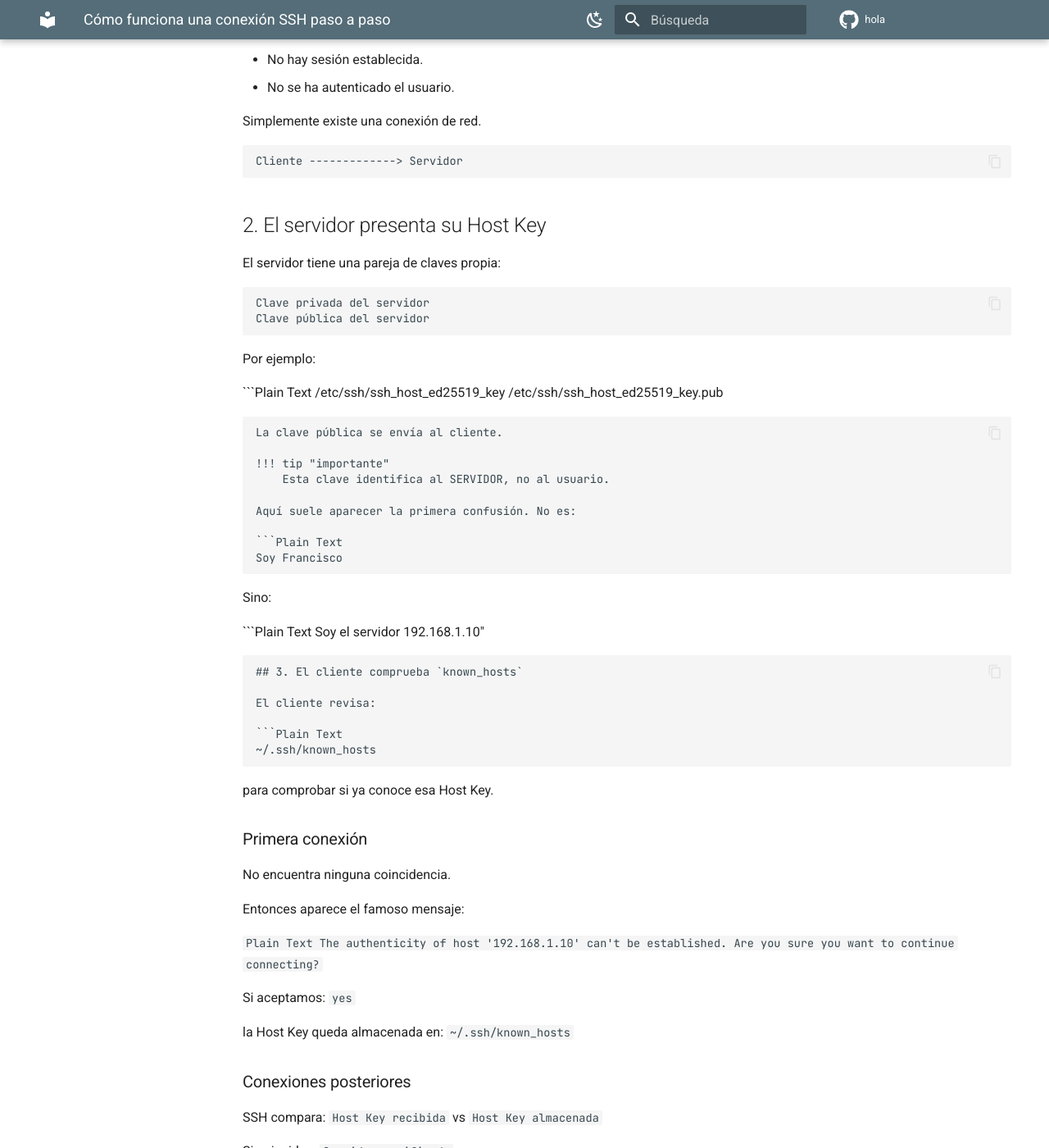
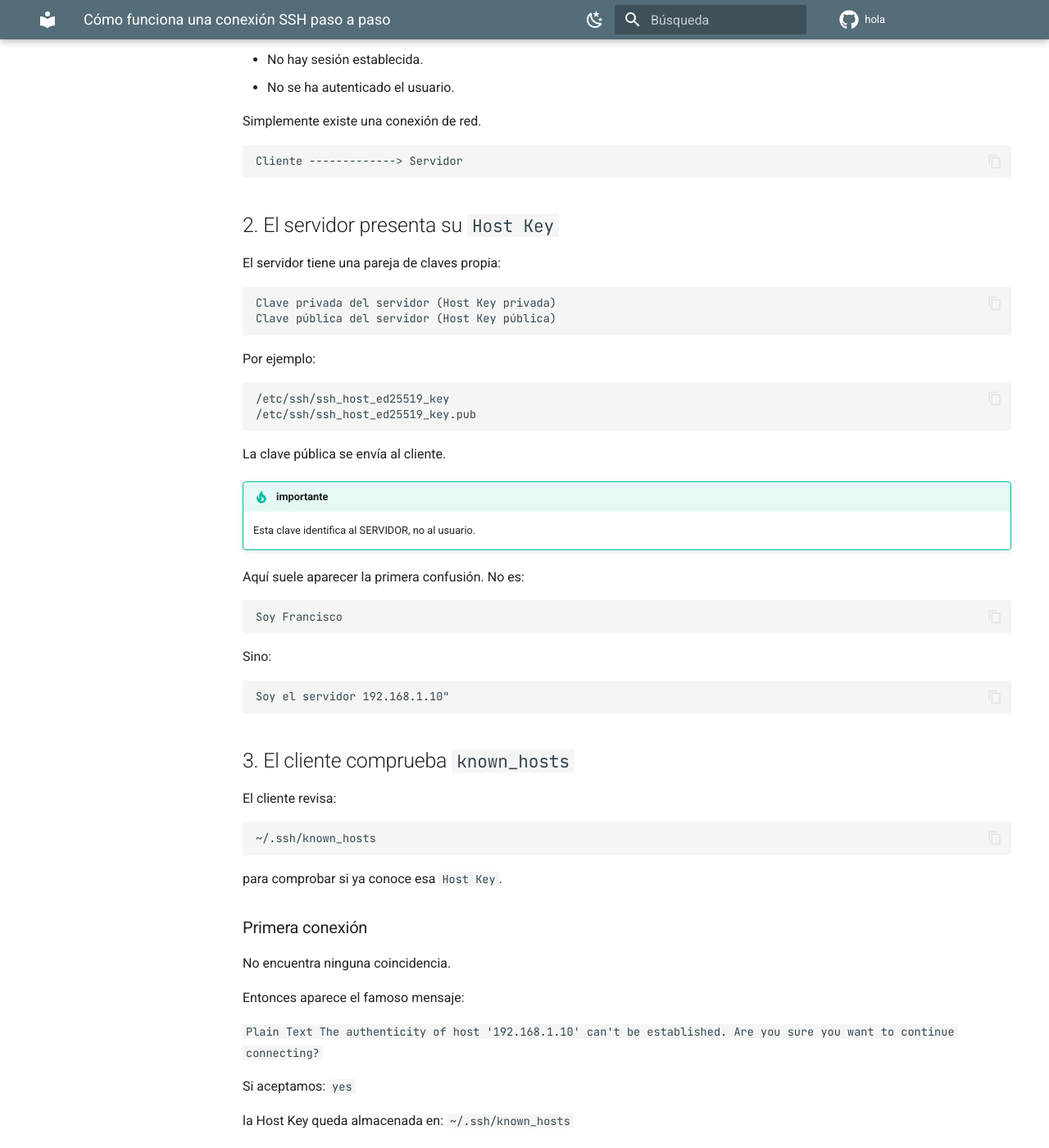
Before and after one commit to fcuadradoa01/hola, an MkDocs documentation site: the page built from docs/sistemas/como-funciona-ssh.md, in a window 1280 px wide and 1400 px high, scrolled down 575 px. Shown: the whole window at 82% size. Built offline with MkDocs 1.6.1 and Material for MkDocs 9.7.7, drawn with Linux system fonts in a browser that asks for light colours; comment, search, counter and statistics services are not loaded.

Commit message:
ssh corrige errores de formato

````diff
--- a/docs/sistemas/como-funciona-ssh.md
+++ b/docs/sistemas/como-funciona-ssh.md
@@ -25,18 +25,18 @@
 Cliente -------------> Servidor
 ```
 
-## 2. El servidor presenta su Host Key
+## 2. El servidor presenta su `Host Key`
 
 El servidor tiene una pareja de claves propia:
 
 ```
-Clave privada del servidor
-Clave pública del servidor
+Clave privada del servidor (Host Key privada)
+Clave pública del servidor (Host Key pública)
 ```
 
 Por ejemplo:
 
-```Plain Text
+```
 /etc/ssh/ssh_host_ed25519_key
 /etc/ssh/ssh_host_ed25519_key.pub
 ```
@@ -48,13 +48,13 @@
 
 Aquí suele aparecer la primera confusión. No es:
 
-```Plain Text
+```
 Soy Francisco
 ```
 
 Sino:
 
-```Plain Text
+```
 Soy el servidor 192.168.1.10"
 ```
 
@@ -62,11 +62,11 @@
 
 El cliente revisa:
 
-```Plain Text
+```
 ~/.ssh/known_hosts
 ```
 
-para comprobar si ya conoce esa Host Key.
+para comprobar si ya conoce esa `Host Key`.
 
 ### Primera conexión
 
````
Also changed, not shown: other parts of docs/sistemas/como-funciona-ssh.md (+1 -1 lines), docs/sistemas/index.md (+1 -4 lines).
